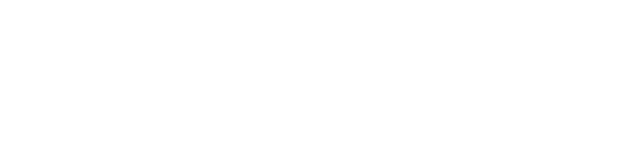
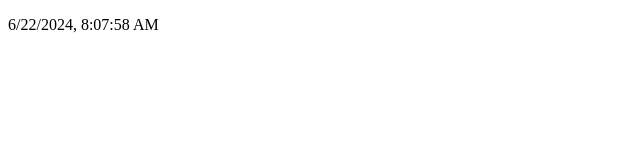
Before and after one commit to acciojob/clock-srujana-porandla, a website: page main.html in a window 1280 px wide. Shown: the whole page, without its empty margins (0-640 px from the left). Drawn offline with Linux system fonts and the light colour scheme.

Commit message:
created a submission

```diff
--- a/main.html
+++ b/main.html
@@ -8,7 +8,8 @@
 
 <body>
 	<!-- the entire body must be written by student -->
-    <script type="text/javascript" src="./script.js">
+     <p id="timer"></p>
+	<script type="text/javascript" src="./script.js">
 </script>
 
 </body>
--- a/script.js
+++ b/script.js
@@ -1 +1,9 @@
 //your JS code here. If required.
+let currentt=document.getElementById("timer");
+let currentD=new Date();
+setInterval(
+	function(){
+		currentD=new Date();
+		currentt.innerHTML=currentD.toLocaleString();
+	},1000
+)
```
